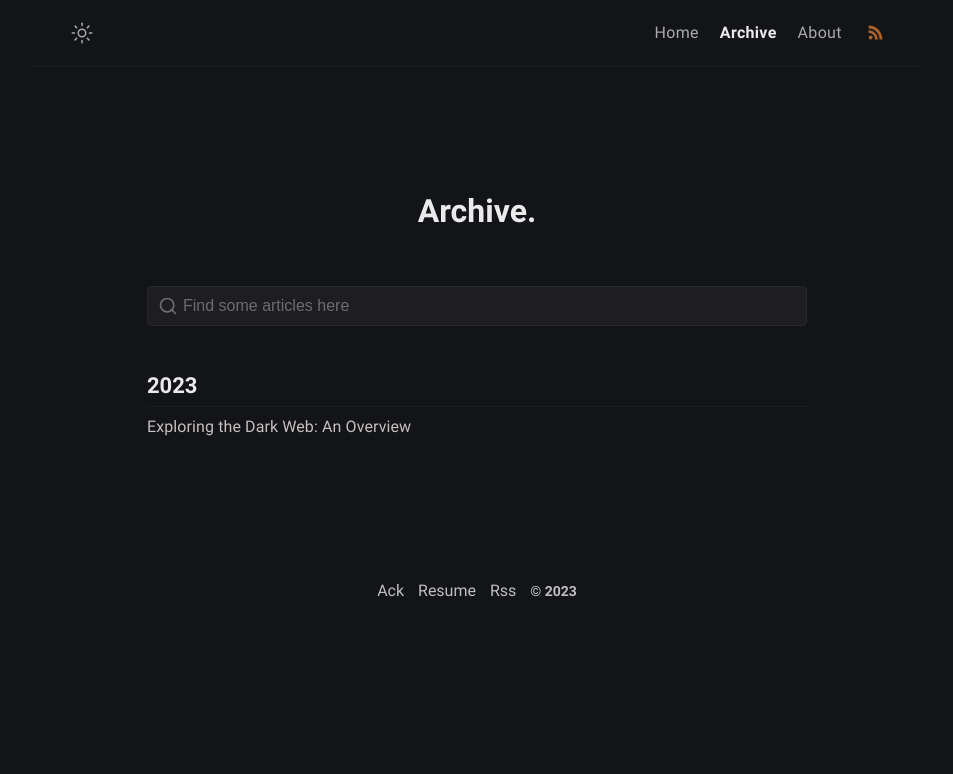
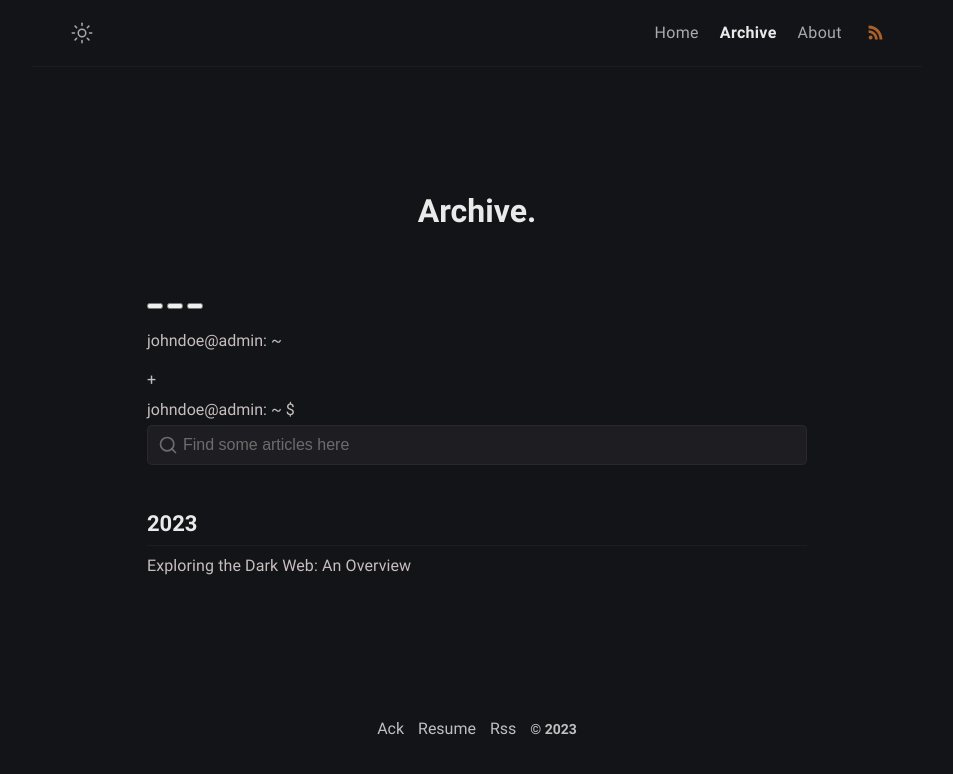
Before and after one commit to c4rb0nX01/c4rb0n.github.io, a Jekyll site: the page built from archive.html, in a window 1280 px wide. Shown: the top 774 px of the page, without its empty margins (163-1116 px from the left). Built offline with Jekyll 4.4.1, drawn with Linux system fonts in a browser that asks for light colours.

Commit message:
Update archive.html

```diff
--- a/archive.html
+++ b/archive.html
@@ -5,7 +5,29 @@ layout: page
 excerpt: All post.
 comments: false
 ---
-
+<!--start-->
+<div class="container">
+    <div class="terminal_toolbar">
+        <div class="butt">
+            <button class="btn btn-color"></button>
+            <button class="btn"></button>
+            <button class="btn"></button>
+        </div>
+        <p class="user">johndoe@admin: ~</p>
+        <div class="add_tab">
+            +
+        </div>
+    </div>
+    <div class="terminal_body">
+        <div class="terminal_promt">
+            <span class="terminal_user">johndoe@admin:</span>
+            <span class="terminal_location">~</span>
+            <span class="terminal_bling">$</span>
+            <span class="terminal_cursor"></span>
+        </div>
+    </div>
+</div>
+<!--stop-->
 <div class="search-article">
   <label for="search-input" aria-hidden="true">
     <svg xmlns="http://www.w3.org/2000/svg" width="20" height="20" viewBox="0 0 24 24" fill="none" stroke="rgba(128,128,128,0.8)" stroke-width="2" stroke-linecap="round" stroke-linejoin="round" class="feather feather-search"><circle cx="11" cy="11" r="8"></circle><line x1="21" y1="21" x2="16.65" y2="16.65"></line></svg>
```
